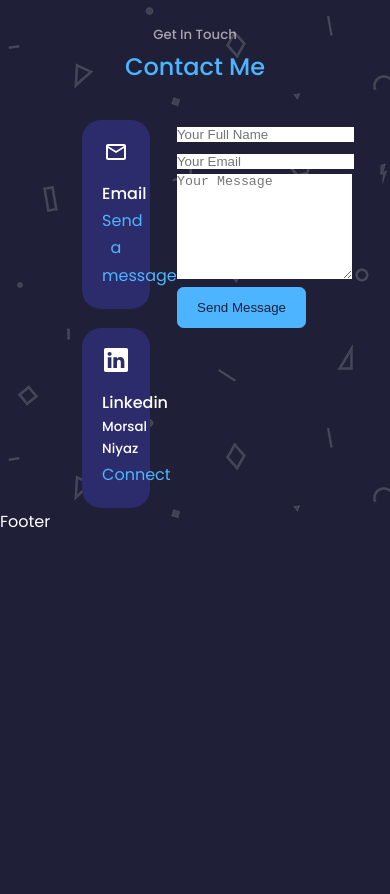
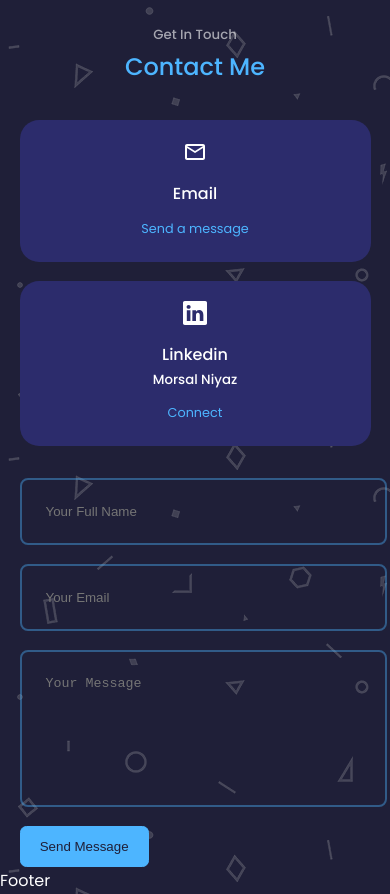
Before and after one commit to MorsalN/morsaln.github.io, a React (Create React App) app: page / in a window 390 px wide. Shown: the part 5860-6754 px from the top of the page. Before the commit the page ends 6395 px from the top, so only its background shows below. Built offline with nearby package versions, Linux system fonts and the light colour scheme; a web font is replaced by a local one.

Commit message:
Created email form for contact

```diff
--- a/src/components/contact/contact.css
+++ b/src/components/contact/contact.css
@@ -29,3 +29,42 @@
   font-size: 1.5rem;
   margin-bottom: 0.5rem;
 }
+
+.contact__option a {
+  margin-top: 0.7rem;
+  display: inline-block;
+  font-size: 0.8rem;
+}
+
+/* =========================== FORM ============================ */
+form {
+  display: flex;
+  flex-direction: column;
+  gap: 1.2rem;
+}
+
+input,
+textarea {
+  width: 90%;
+  padding: 1.5rem;
+  border-radius: 0.5rem;
+  background: transparent;
+  border: 2px solid var(--color-primary-variant);
+  resize: none;
+  color: var(--color-white);
+}
+
+/* ======================= MEDIA QUERIES (MEDIUM DEVICES) ======================= */
+@media screen and (max-width: 1024px) {
+  .container.contact__container {
+    grid-template-columns: 1fr;
+    gap: 2rem;
+  }
+}
+
+/* ======================= MEDIA QUERIES (SMALL DEVICES) ======================= */
+@media screen and (max-width: 600px) {
+  .container.contact__container {
+    width: var(--container-width-sm);
+  }
+}
```
